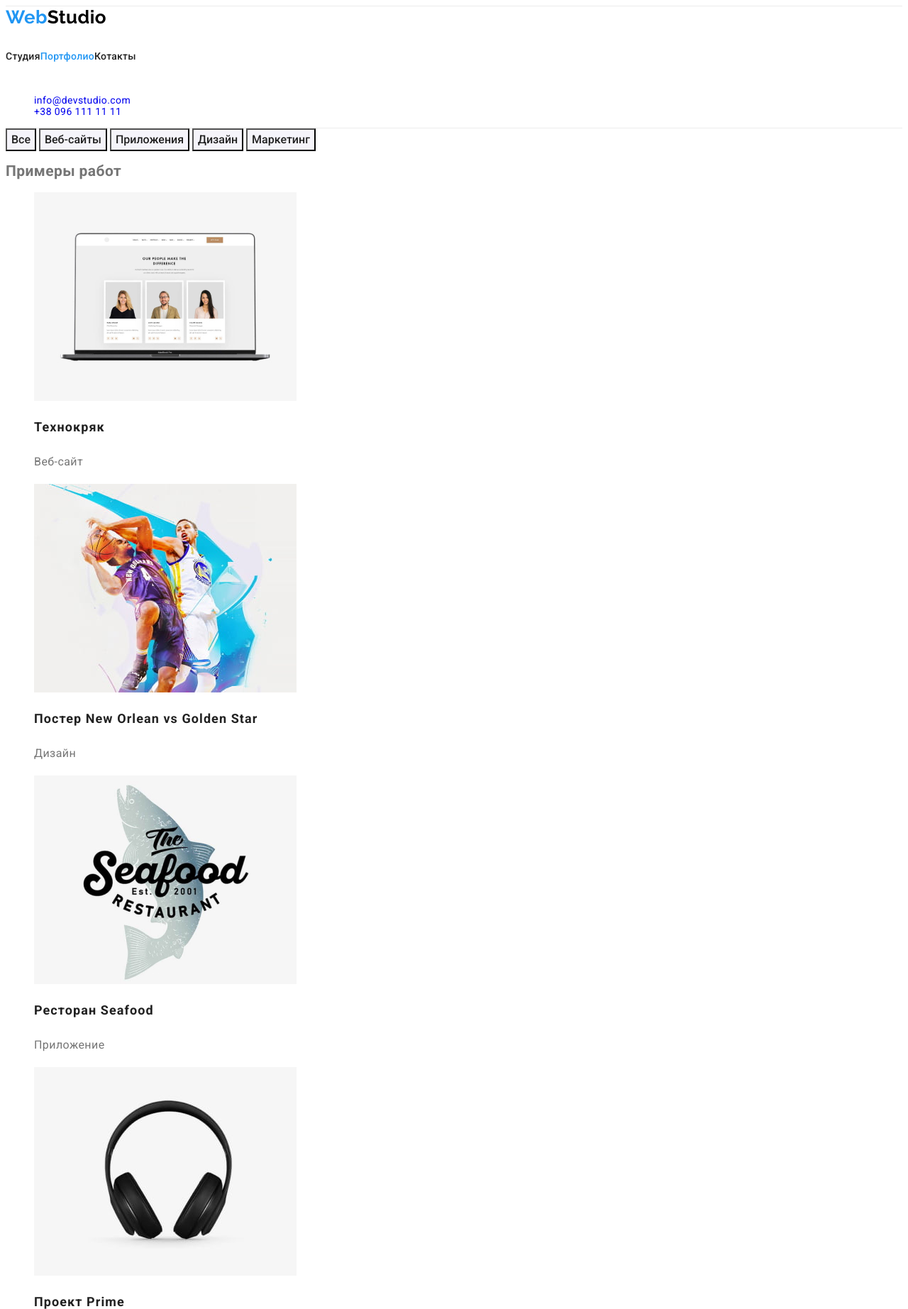
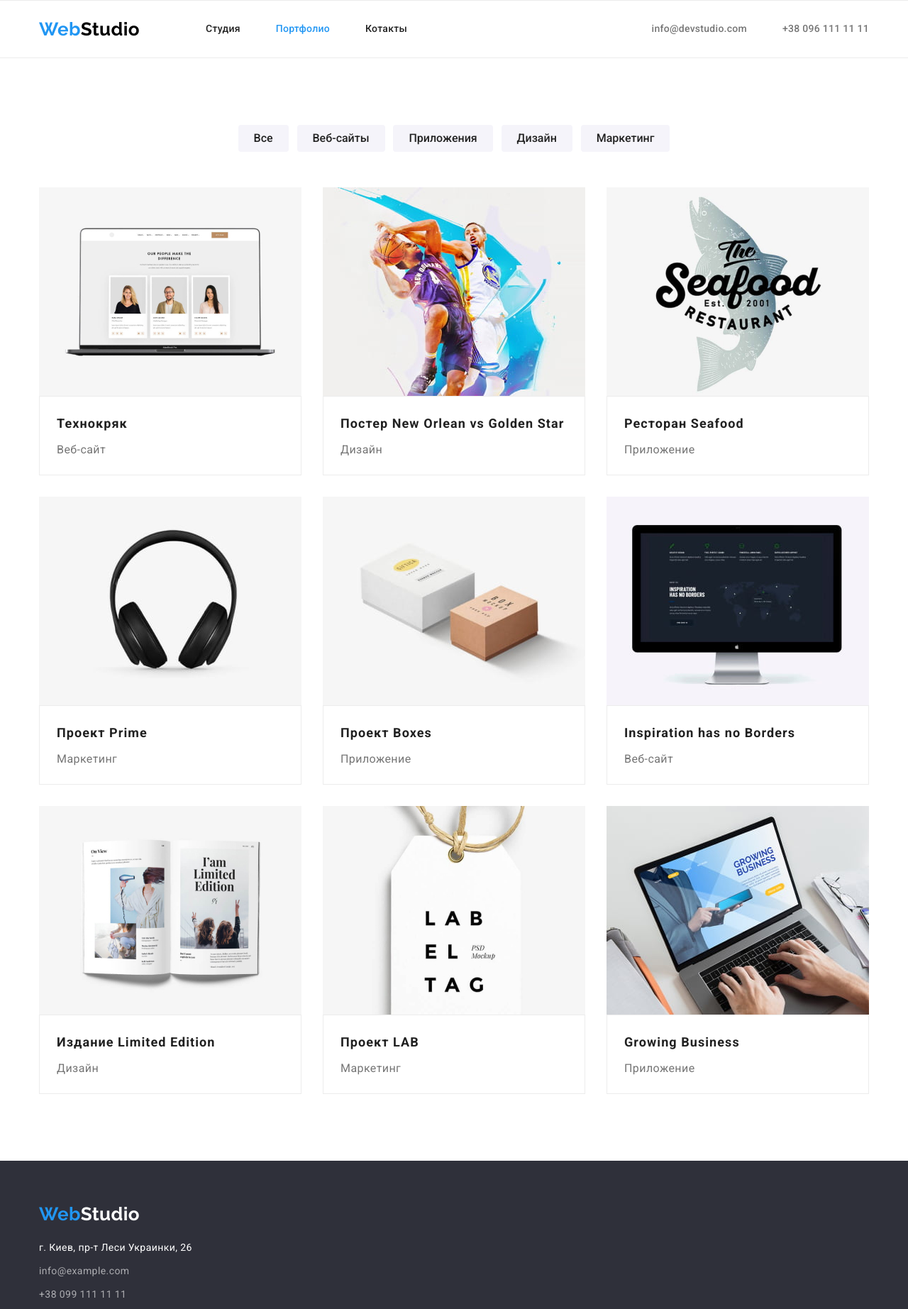
Before and after one commit to Jekindo/goit-markup-01-hw-03, a plain HTML site: page portfolio.html in a window 1280 px wide. Shown: the top 1845 px of the page at 71% size. Drawn offline with nearby package versions, Linux system fonts and the light colour scheme.

Commit message:
Добавляет стили для геометрии и позиционирование контента при помощи Flexbox для страницы "Портфолио"

```diff
--- a/css/style.css
+++ b/css/style.css
@@ -27,7 +27,17 @@ body {
   letter-spacing: 0.03em;
 }
 
-
+h1,
+h2,
+h3,
+h4,
+h5,
+h6,
+p,
+ul {
+  margin: 0;
+  padding: 0;
+}
 
 /*? УТИЛИТЫ */
 .list {
@@ -44,7 +54,10 @@ body {
   padding: 0 15px;
 }
 
-
+.section {
+  padding-top: 94px;
+  padding-bottom: 94px;
+}
 
 /*? HEADER */
 .header {
@@ -64,10 +77,8 @@ body {
 }
 
 .header-logo {
-	margin-right: 93px;
+  margin-right: 93px;
 }
-
-
 
 /*? LOGO */
 .logo {
@@ -89,9 +100,6 @@ body {
 /* Site-nav */
 .site-nav {
   display: flex;
-  margin-top: 0;
-  margin-bottom: 0;
-  padding: 0;
 }
 
 .site-nav > .item:not(:last-child),
@@ -116,9 +124,6 @@ body {
 /* contacts-nav */
 .contacts-list {
   display: flex;
-  margin-top: 0;
-  margin-bottom: 0;
-  padding: 0;
 }
 
 .contacts-list .link {
@@ -138,8 +143,6 @@ body {
   color: var(--accent-color);
 }
 
-
-
 /*? HERO */
 .hero {
   background-color: var(--dark-bc-color);
@@ -148,8 +151,6 @@ body {
 
   padding-top: 200px;
   padding-bottom: 200px;
-  margin-right: 0;
-  margin-left: 0;
 }
 
 .hero-title {
@@ -162,11 +163,8 @@ body {
   letter-spacing: 0.06em;
   text-transform: uppercase;
 
-  margin-top: 0;
   margin-bottom: 30px;
 }
-
-
 
 /*? BUTTON */
 .button {
@@ -184,8 +182,6 @@ body {
   padding: 10px 32px;
 }
 
-
-
 /*? section */
 .section-title {
   color: var(--title-text-color);
@@ -196,14 +192,7 @@ body {
   text-align: center;
 }
 
-
-
 /*? Особенности */
-.section.peculiarities {
-  padding-top: 90px;
-  padding-bottom: 90px;
-}
-
 .section.peculiarities .section-title {
   display: none;
 }
@@ -212,9 +201,6 @@ body {
   display: flex;
   flex-wrap: wrap;
   gap: 30px;
-  padding: 0;
-  margin-top: 0;
-  margin-bottom: 0;
 }
 
 .peculiarities-list > .item {
@@ -230,26 +216,19 @@ body {
   font-weight: 700;
   text-transform: uppercase;
 
-  margin-top: 0;
   margin-bottom: 10px;
 }
 
 .peculiarities-list .text {
   line-height: 1.7;
-
-  margin-top: 0;
-  margin-bottom: 0;
 }
-
-
 
 /*? ЧЕМ МЫ ЗАНИМАЕМСЯ */
 .section.activities {
-  padding-bottom: 88px;
+  padding-top: 0;
 }
 
 .activities .section-title {
-  margin-top: 0;
   margin-bottom: 50px;
 }
 
@@ -257,45 +236,28 @@ body {
 .activities-list {
   display: flex;
   gap: 30px;
-  padding: 0;
-  margin-top: 0;
-  margin-bottom: 0;
-
-  outline: 1px solid tomato;
 }
 
 .activities-list > .item {
-	width: calc((100% - 2 * 30px) / 3);
+  width: calc((100% - 2 * 30px) / 3);
 }
 
 .activities-list img {
   display: block;
-
 }
-
-
 
 /*? Наша команда */
 .section.team {
   background-color: var(--secondary-bc-color);
-
-  padding-top: 94px;
-  padding-bottom: 94px;
 }
 
 .team .section-title {
-	margin-top: 0;
-	margin-bottom: 50px;
+  margin-bottom: 50px;
 }
 /* Список команды */
 .team-list {
   display: flex;
   column-gap: 30px;
-  padding: 0;
-  margin-top: 0;
-  margin-bottom: 0;
-
-  outline: 1px solid tomato;
 }
 
 .team-list > .item {
@@ -329,12 +291,7 @@ body {
   font-size: 16px;
   line-height: 1.19;
   text-align: center;
-
-  margin-top: 0;
-  margin-bottom: 0;
 }
-
-
 
 /*? FOOTER */
 .footer {
@@ -371,22 +328,36 @@ body {
   color: var(--accent-color);
 }
 
-
-
-
-
-
 /*!  PORTFOLIO */
+.portfolio .section-title {
+  display: none;
+}
 
 /*? filter */
+.filter {
+  text-align: center;
+
+  margin-bottom: 50px;
+}
+
 .filter .radio-button {
   color: var(--title-text-color);
   background-color: var(--secondary-bc-color);
+  border: none;
+  border-radius: 4px;
 
   font-family: inherit;
   font-weight: 500;
   font-size: 16px;
   line-height: 1.62;
+  cursor: pointer;
+
+  display: inline-block;
+  padding: 6px 22px;
+}
+
+.filter .radio-button:not(:last-child) {
+  margin-right: 8px;
 }
 
 .filter .radio-button:hover,
@@ -395,9 +366,27 @@ body {
   background-color: var(--accent-color);
 }
 
+/*? Примеры работ */
+.works-list {
+  display: flex;
+  flex-wrap: wrap;
+  gap: 30px;
+}
 
+.works-list > .item {
+  flex-basis: calc((100% - 2 * 30) / 3);
+}
 
-/*? Примеры работ */
+.works-list img {
+  display: block;
+}
+
+.item-body {
+  border: 1px solid var(--light-gray-color);
+
+  padding: 20px 24px;
+}
+
 .works-list .title {
   color: var(--title-text-color);
 
@@ -405,6 +394,8 @@ body {
   font-size: 18px;
   line-height: 2;
   letter-spacing: 0.06em;
+
+  margin-bottom: 4px;
 }
 
 .works-list .text {
--- a/portfolio.html
+++ b/portfolio.html
@@ -4,30 +4,49 @@
     <meta charset="UTF-8" />
     <meta http-equiv="X-UA-Compatible" content="IE=edge" />
     <meta name="viewport" content="width=device-width, initial-scale=1.0" />
-    <title>Студия</title>
+    <title>Портфолио</title>
     <link
       href="https://fonts.googleapis.com/css2?family=Raleway:wght@700&family=Roboto:wght@400;500;700;900&display=swap"
       rel="stylesheet"
     />
+    <link
+      rel="stylesheet"
+      href="https://cdnjs.cloudflare.com/ajax/libs/modern-normalize/1.1.0/modern-normalize.min.css"
+    />
     <link rel="stylesheet" href="./css/style.css" />
   </head>
   <body>
+	<!-- HEADER -->
     <header class="header">
-      <nav>
-        <a href="#" class="logo"><span>Web</span>Studio</a>
+      <div class="container">
+        <div class="header-inner">
+          <nav class="main-nav">
+            <a href="#" class="header-logo logo"><span>Web</span>Studio</a>
             <ul class="site-nav list">
-          <li><a href="./index.html" class="nav-link link">Студия</a></li>
-          <li><a href="./portfolio.html" class="nav-link link nav-link--active">Портфолио</a></li>
-          <li><a href="#" class="nav-link link">Котакты</a></li>
-        </ul>
-        <ul class="contacts-nav list">
-          <li><a href="mailto:info@devstudio.com" class="link">info@devstudio.com</a></li>
-          <li><a href="tel:+380961111111" class="link">+38 096 111 11 11</a></li>
+              <li class="item">
+                <a href="./index.html" class="nav-link link">Студия</a>
+              </li>
+              <li class="item">
+                <a href="./portfolio.html" class="nav-link nav-link--active link">Портфолио</a>
+              </li>
+              <li class="item"><a href="#" class="nav-link link">Котакты</a></li>
             </ul>
           </nav>
+          <ul class="contacts-list list">
+            <li class="item">
+              <a href="mailto:info@devstudio.com" class="link">info@devstudio.com</a>
+            </li>
+            <li class="item"><a href="tel:+380961111111" class="link">+38 096 111 11 11</a></li>
+          </ul>
+        </div>
+      </div>
     </header>
 
     <main>
+      <!-- portfolio -->
+      <section class="section portfolio">
+        <div class="container">
+			<h1 class="section-title">Примеры работ</h1>
 			<!-- Кнопки-фильтры -->
 			<div class="filter">
 			  <button type="button" class="radio-button">Все</button>
@@ -37,91 +56,111 @@
 			  <button type="button" class="radio-button">Маркетинг</button>
 			</div>
 			<!-- Примеры работ -->
-      <section class="works">
-        <h1>Примеры работ</h1>
 			<ul class="works-list list">
-          <li>
+			  <li class="item">
 				<a href="" class="link">
 				  <img src="./images/techcrack.jpg" alt="Технокряк Веб-сайт" width="370" />
+				  <div class="item-body">
 					<h2 class="title">Технокряк</h2>
 					<p class="text">Веб-сайт</p>
+				  </div>
 				</a>
 			  </li>
-          <li>
+			  <li class="item">
 				<a href="" class="link">
 				  <img
 					src="./images/basketball.jpg"
 					alt="Постер New Orlean vs Golden Star"
 					width="370"
 				  />
+				  <div class="item-body">
 					<h2 class="title">Постер New Orlean vs Golden Star</h2>
 					<p class="text">Дизайн</p>
+				  </div>
 				</a>
 			  </li>
-          <li>
+			  <li class="item">
 				<a href="" class="link">
 				  <img src="./images/seafood.jpg" alt="Ресторан Seafood" width="370" />
+				  <div class="item-body">
 					<h2 class="title">Ресторан Seafood</h2>
 					<p class="text">Приложение</p>
+				  </div>
 				</a>
 			  </li>
-          <li>
+			  <li class="item">
 				<a href="" class="link">
 				  <img src="./images/headphones.jpg" alt="Проект Prime" width="370" />
+				  <div class="item-body">
 					<h2 class="title">Проект Prime</h2>
 					<p class="text">Маркетинг</p>
+				  </div>
 				</a>
 			  </li>
-          <li>
+			  <li class="item">
 				<a href="" class="link">
 				  <img src="./images/boxes.jpg" alt="Проект Boxes" width="370" />
+				  <div class="item-body">
 					<h2 class="title">Проект Boxes</h2>
 					<p class="text">Приложение</p>
+				  </div>
 				</a>
 			  </li>
-          <li>
+			  <li class="item">
 				<a href="" class="link">
 				  <img
 					src="./images/inspiration.jpg"
 					alt="Inspiration has no Borders web-site"
 					width="370"
 				  />
+				  <div class="item-body">
 					<h2 class="title">Inspiration has no Borders</h2>
 					<p class="text">Веб-сайт</p>
+				  </div>
 				</a>
 			  </li>
-          <li>
+			  <li class="item">
 				<a href="" class="link">
 				  <img src="./images/limitededition.jpg" alt="Издание Limited Edition" width="370" />
+				  <div class="item-body">
 					<h2 class="title">Издание Limited Edition</h2>
 					<p class="text">Дизайн</p>
+				  </div>
 				</a>
 			  </li>
-          <li>
+			  <li class="item">
 				<a href="" class="link">
 				  <img src="./images/lab.jpg" alt="Проект LAB" width="370" />
+				  <div class="item-body">
 					<h2 class="title">Проект LAB</h2>
 					<p class="text">Маркетинг</p>
+				  </div>
 				</a>
 			  </li>
-          <li>
+			  <li class="item">
 				<a href="" class="link">
 				  <img src="./images/growingbusiness.jpg" alt="Growing Business" width="370" />
+				  <div class="item-body">
 					<h2 class="title">Growing Business</h2>
 					<p class="text">Приложение</p>
+				  </div>
 				</a>
 			  </li>
 			</ul>
+		</div>
       </section>
     </main>
 
+	<!-- FOOTER -->
     <footer class="footer">
+      <div class="container">
         <a href="#" class="footer-logo logo"><span>Web</span>Studio</a>
         <address class="footer-address">
-        г. Киев, пр-т Леси Украинки, 26 <br />
-        <a href="" class="footer-link link">info@example.com</a> <br />
-        <a href="" class="footer-link link">+38 099 111 11 11</a> <br />
+          г. Киев, пр-т Леси Украинки, 26
+          <a href="mailto:info@example.com" class="footer-link link">info@example.com</a>
+          <a href="tel:+380991111111" class="footer-link link">+38 099 111 11 11</a>
         </address>
+      </div>
     </footer>
   </body>
 </html>
```
Also changed, not shown: index.html (+7 -7 lines). Lines whose indentation alone changed are shown as unchanged.
